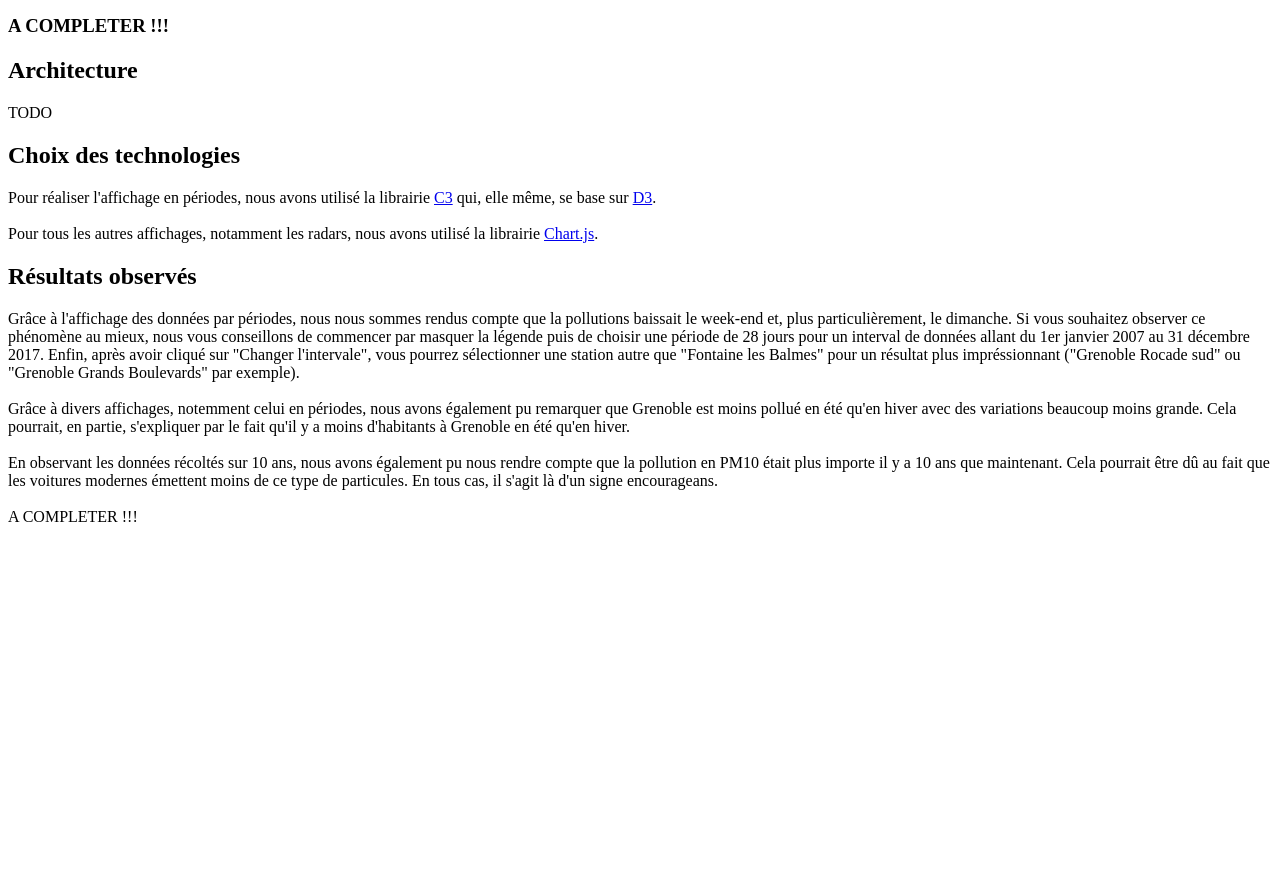
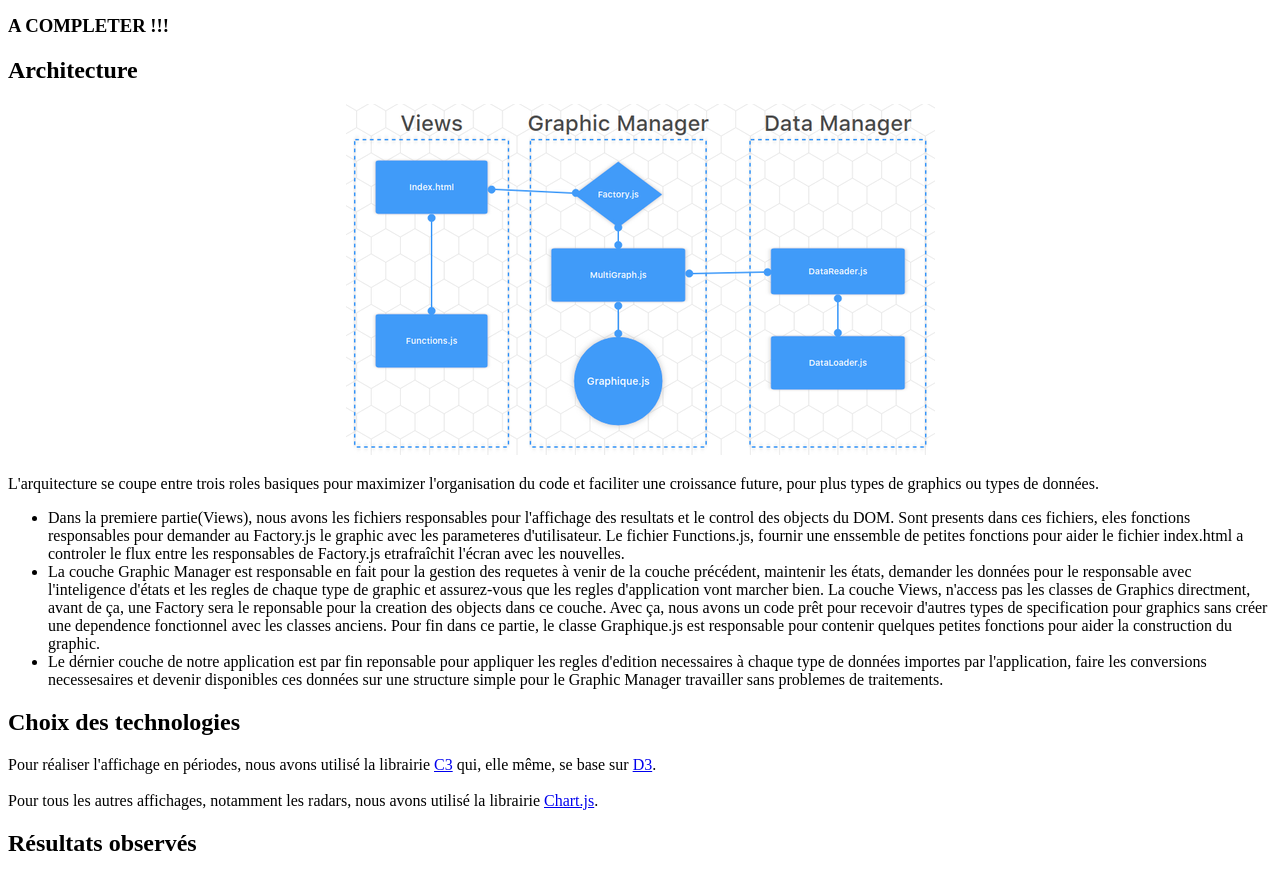
Before and after one commit to tassionoronha/challenge-open-data-ensimag, a plain HTML site: page rapport.html in a window 1280 px wide. Shown: the part 1050-1924 px from the top of the page. Before the commit the page ends 1592 px from the top, so only its background shows below. Drawn offline with Linux system fonts and the light colour scheme.

Commit message:
add specification of arquitecture

```diff
--- a/rapport.html
+++ b/rapport.html
@@ -54,8 +54,23 @@
 
 	<h3>A COMPLETER !!!</h3>
 	<h2>Architecture</h2>
+	<p style="text-align:center">
+		<img src="images/arquitecture.png"</img>
+	</p>
 	<p>
-		TODO
+		L'arquitecture se coupe entre trois roles basiques pour maximizer l'organisation du code et faciliter une croissance future, pour plus types de graphics ou types de données.
+		<ul>
+			<li>Dans la premiere partie(Views), nous avons les fichiers responsables pour l'affichage des resultats et le control des objects du DOM. Sont presents dans ces fichiers, eles fonctions responsables pour
+			demander au Factory.js le graphic avec les parameteres d'utilisateur. Le fichier Functions.js, fournir une enssemble de petites fonctions pour aider le fichier index.html a controler le flux entre les responsables de Factory.js
+			etrafraîchit l'écran avec les nouvelles.</li>
+			<li>La couche Graphic Manager est responsable en fait pour la gestion des requetes à venir de la couche précédent, maintenir les états, demander les données pour le responsable avec l'inteligence d'états et les regles
+				de chaque type de graphic et assurez-vous que les regles d'application vont marcher bien. La couche Views, n'access pas les classes de Graphics directment, avant de ça, une Factory sera le reponsable pour la creation des objects dans
+				ce couche. Avec ça, nous avons un code prêt pour recevoir d'autres types de specification pour graphics sans créer une dependence fonctionnel avec les classes anciens. Pour fin dans ce partie, le classe Graphique.js est responsable pour contenir
+				quelques petites fonctions pour aider la construction du graphic.</li>
+			<li>Le dérnier couche de notre application est par fin reponsable pour appliquer les regles d'edition necessaires à chaque type de données importes par l'application, faire les conversions necessesaires et devenir disponibles ces données sur une structure simple
+				pour le Graphic Manager travailler sans problemes de traitements.
+			</li>
+		</ul>
 	</p>
 	<h2>Choix des technologies</h2>
 	<p>
```
Also changed, not shown: images/arquitecture.png (added).
